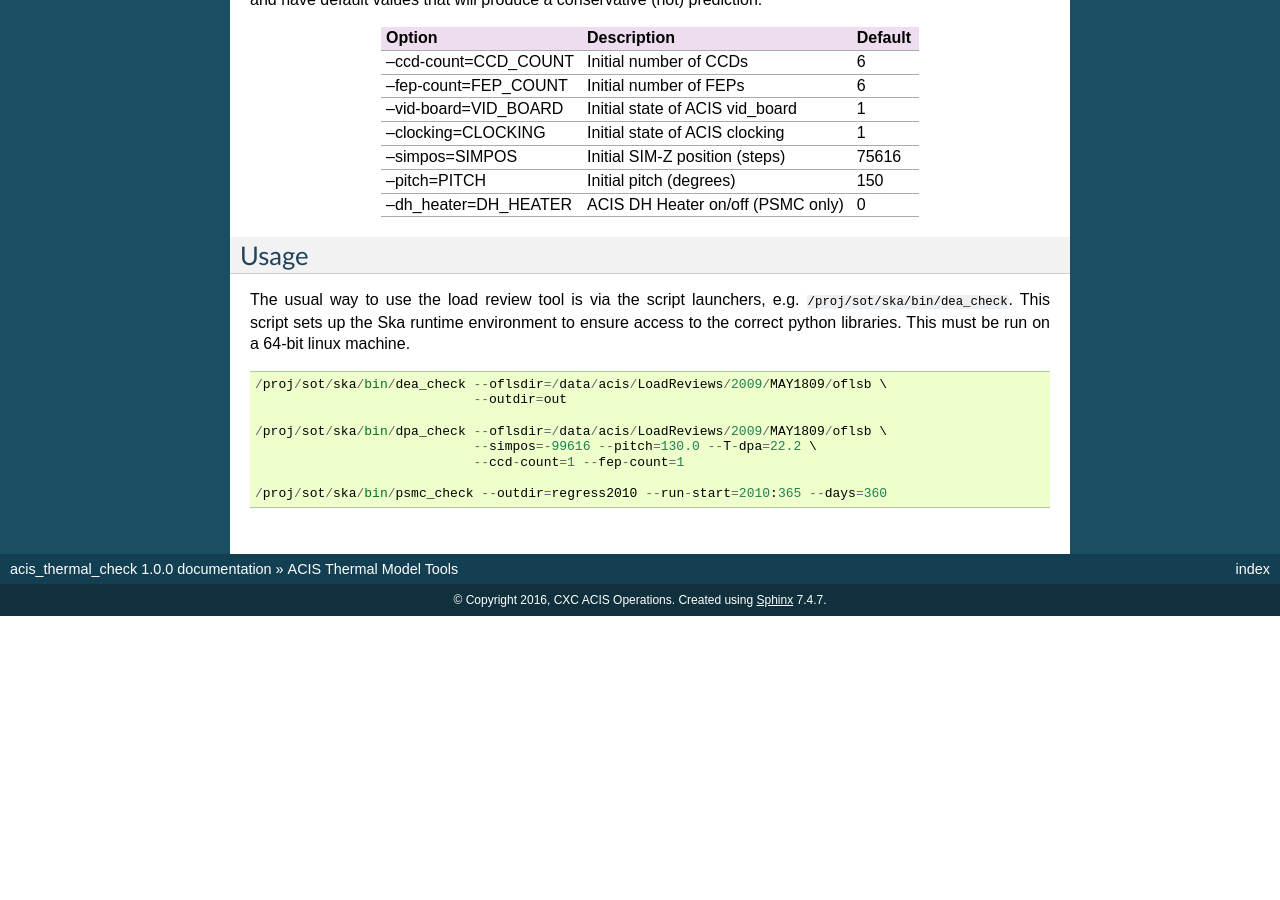
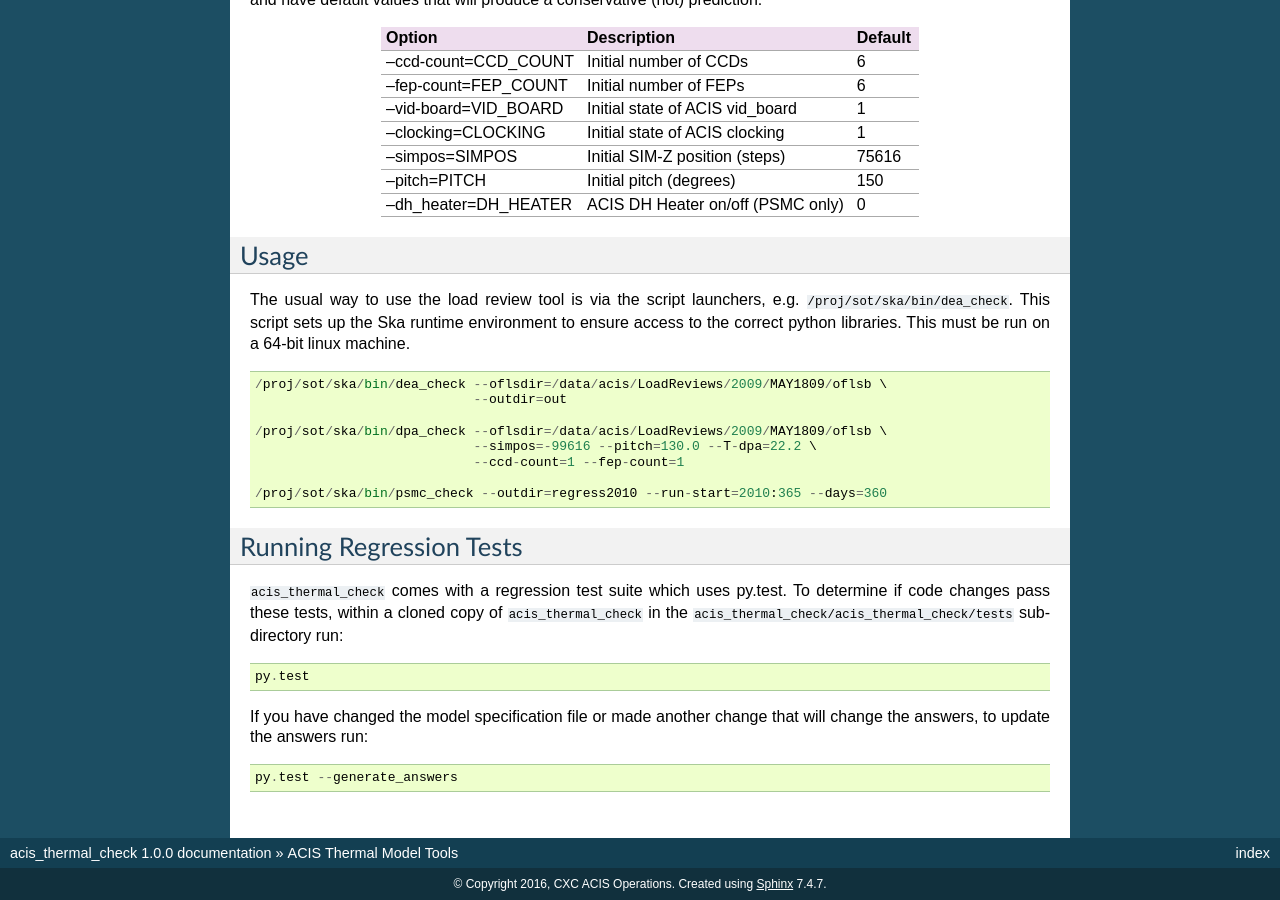
Before and after one commit to sot/acis_thermal_check, a Sphinx documentation site: the page built from doc/index.rst, in a window 1280 px wide and 900 px high, scrolled down 1287 px. Built offline with Sphinx 7.4.7, drawn with Linux system fonts in a browser that asks for light colours; before the commit the page ends 1903 px from its top, so only the background shows below that; some of the changed text lies outside the part shown.

Commit message:
Add notes about running tests

```diff
--- a/doc/index.rst
+++ b/doc/index.rst
@@ -106,3 +106,20 @@ on a 64-bit linux machine.
                               --ccd-count=1 --fep-count=1
 
   /proj/sot/ska/bin/psmc_check --outdir=regress2010 --run-start=2010:365 --days=360
+
+Running Regression Tests
+------------------------
+
+``acis_thermal_check`` comes with a regression test suite which uses py.test. To determine
+if code changes pass these tests, within a cloned copy of ``acis_thermal_check`` in the
+``acis_thermal_check/acis_thermal_check/tests`` subdirectory run:
+
+::
+
+    py.test
+
+If you have changed the model specification file or made another change that will change the answers, to update the answers run:
+
+::
+
+    py.test --generate_answers
```
